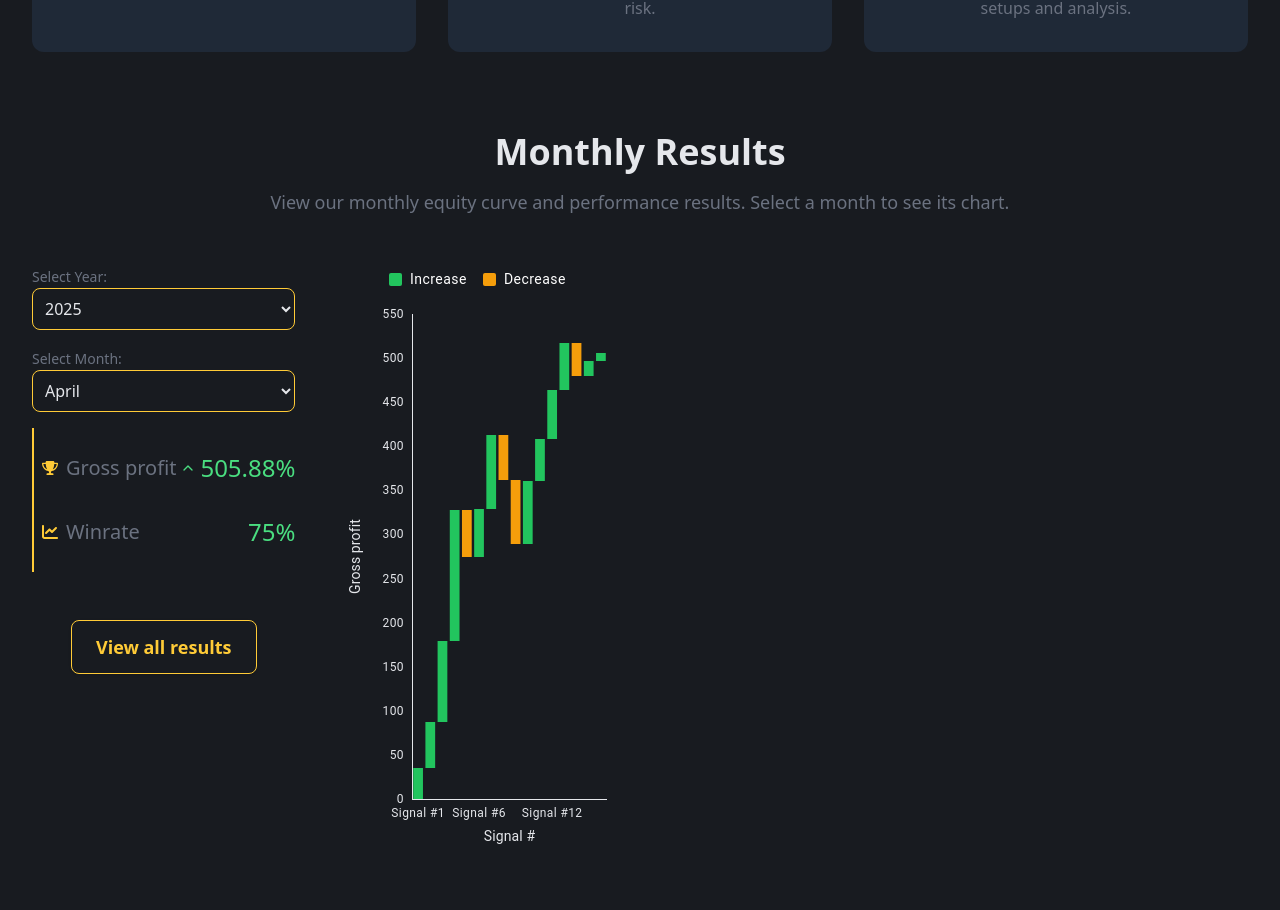
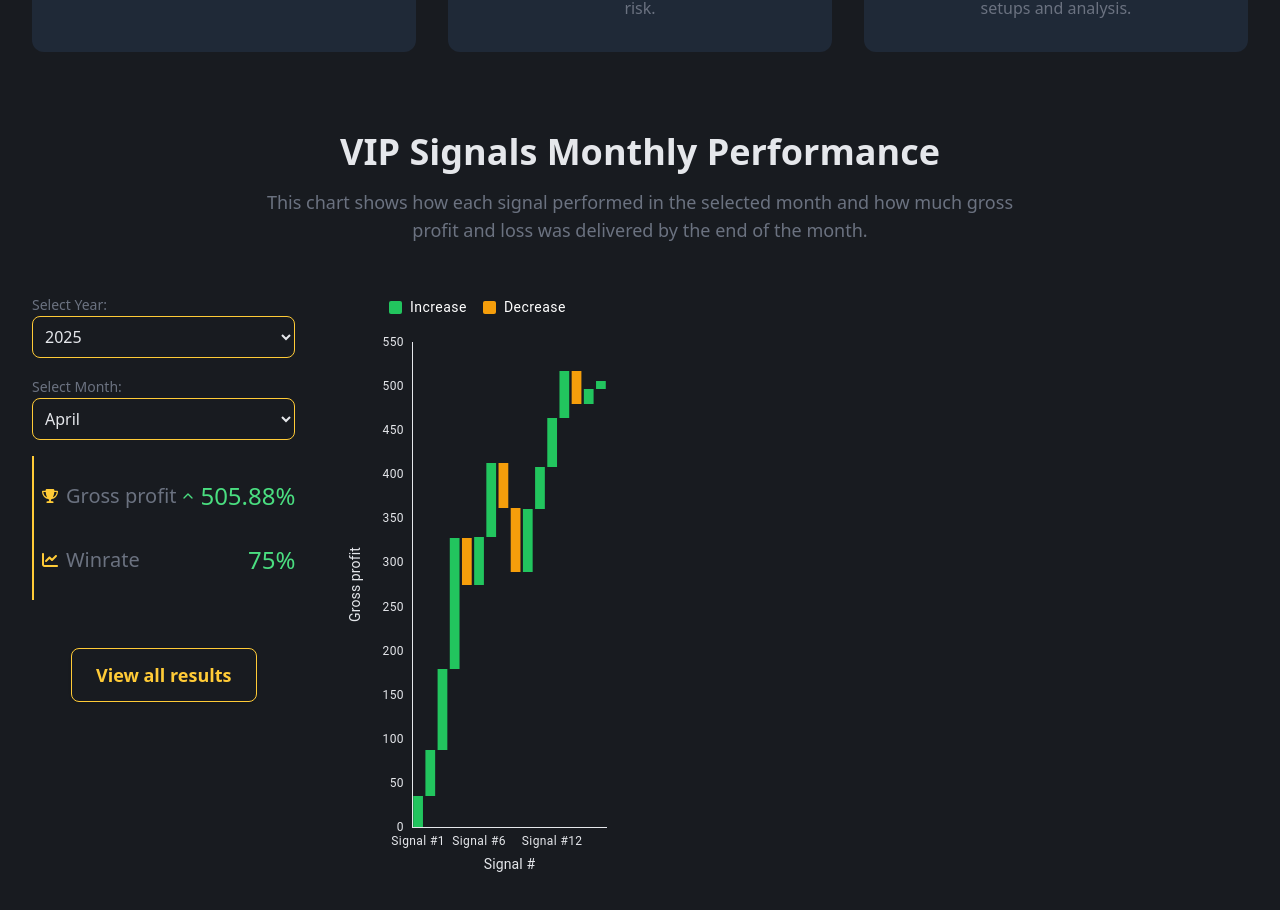
Before and after one commit to thewitcher745/can-website-2, a Next.js app: page /vip in a window 1280 px wide. Shown: the part 890-1800 px from the top of the page. Built offline with nearby package versions, Linux system fonts and the light colour scheme.

Commit message:
FEAT: Fixed ResultsDisplay title and description

```diff
--- a/src/features/homepage/components/results-section/SectionHeader.tsx
+++ b/src/features/homepage/components/results-section/SectionHeader.tsx
@@ -3,11 +3,11 @@ import React from "react";
 const SectionHeader = () => (
   <div className="text-center mb-12">
     <h2 className="text-3xl md:text-4xl font-bold text-text-main mb-4">
-      Monthly Results
+      VIP Signals Monthly Performance
     </h2>
     <p className="text-lg text-text-muted max-w-3xl mx-auto">
-      View our monthly equity curve and performance results. Select a month to
-      see its chart.
+      This chart shows how each signal performed in the selected month and how
+      much gross profit and loss was delivered by the end of the month.
     </p>
   </div>
 );
```
